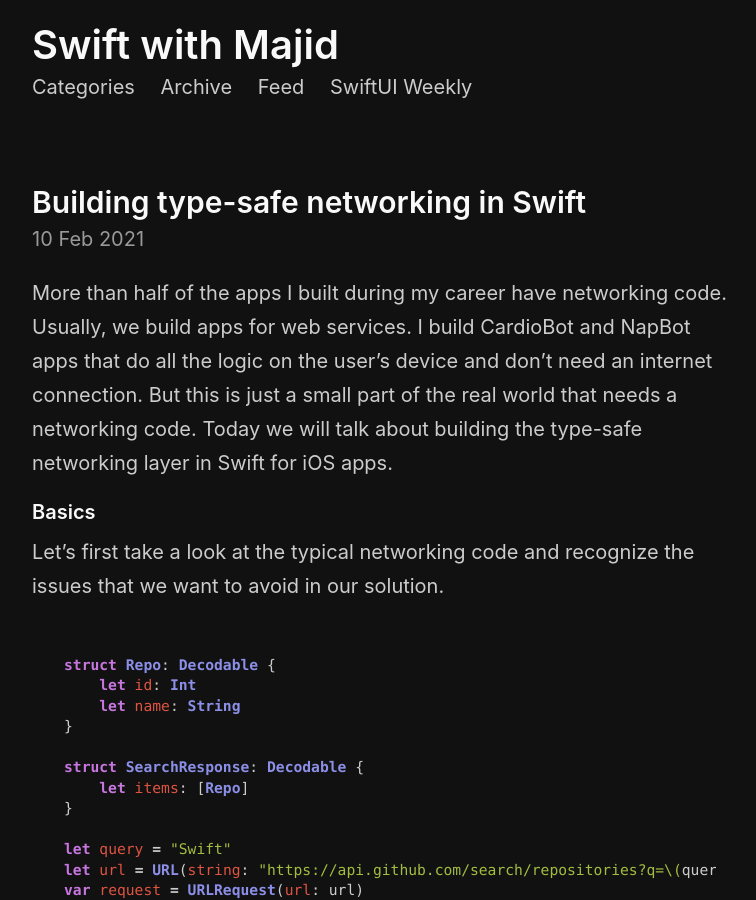
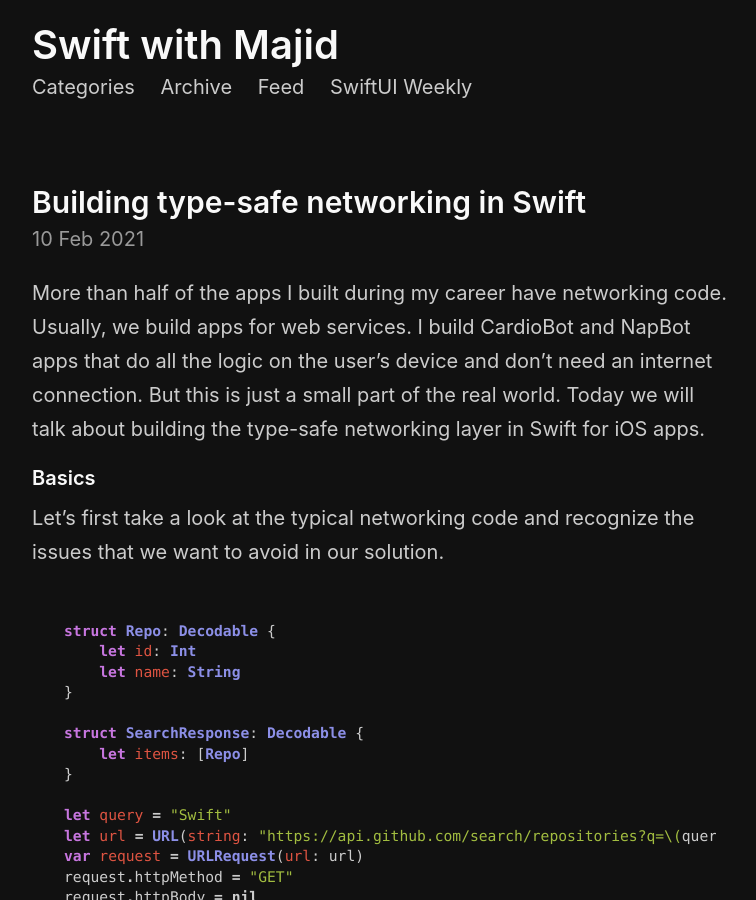
Before and after one commit to mecid/mecid.github.io, a Jekyll site: the page built from _posts/2021-02-10-building-type-safe-networking-in-swift.md, in a window 1280 px wide and 900 px high. Shown: the whole window, without its empty margins (258-1014 px from the left). Built offline with Jekyll 4.4.1, drawn with Linux system fonts in a browser that asks for light colours; some of the changed text lies outside the part shown.

Commit message:
Small typos fixed in type-safe networking post.

```diff
--- a/_posts/2021-02-10-building-type-safe-networking-in-swift.md
+++ b/_posts/2021-02-10-building-type-safe-networking-in-swift.md
@@ -5,7 +5,7 @@
 category: Architecture
 ---
 
-More than half of the apps I built during my career have networking code. Usually, we build apps for web services. I build CardioBot and NapBot apps that do all the logic on the user's device and don't need an internet connection. But this is just a small part of the real world that needs a networking code. Today we will talk about building the type-safe networking layer in Swift for iOS apps.
+More than half of the apps I built during my career have networking code. Usually, we build apps for web services. I build CardioBot and NapBot apps that do all the logic on the user's device and don't need an internet connection. But this is just a small part of the real world. Today we will talk about building the type-safe networking layer in Swift for iOS apps.
 
 #### Basics
 Let's first take a look at the typical networking code and recognize the issues that we want to avoid in our solution.
@@ -133,7 +133,9 @@
         case decoding(Swift.Error)
     }
 
-    func publisher(for request: Request<Data>) -> AnyPublisher<Data, Swift.Error> {
+    func publisher(
+        for request: Request<Data>
+    ) -> AnyPublisher<Data, Swift.Error> {
         dataTaskPublisher(for: request.urlRequest)
             .mapError(Error.networking)
             .map(\.data)
```
Also changed, not shown: other parts of _posts/2021-02-10-building-type-safe-networking-in-swift.md (+2 -2 lines).
